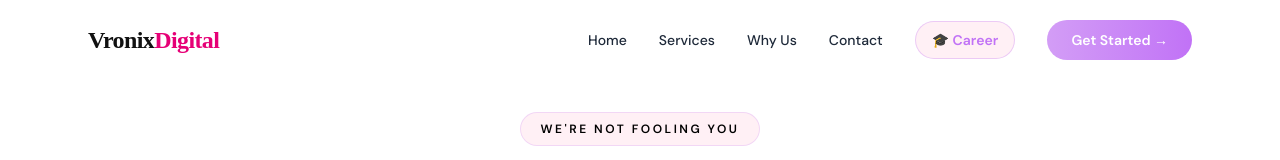
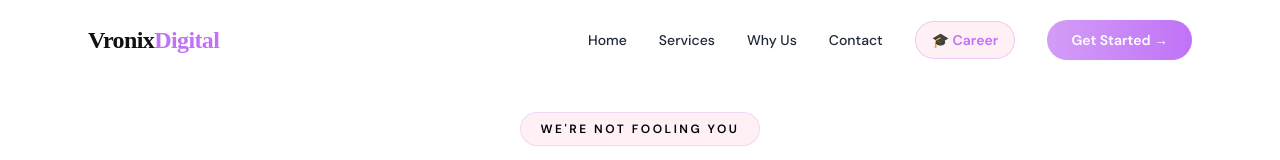
Before and after one commit to jayeshsarode25/vronix-digital, a React (Vite) app: page / in a window 1280 px wide. Shown: the top 160 px of the page. Built offline with nearby package versions, Linux system fonts and the light colour scheme.

Commit message:
style: update brand color in Navbar and Internship components

```diff
--- a/src/components/Navbar.jsx
+++ b/src/components/Navbar.jsx
@@ -27,7 +27,7 @@ export default function Navbar({ scrolled }) {
             <span className="text-white font-display font-black text-xl">V</span>
           </div> */}
           <h1 className="text-2xl font-extrabold tracking-tight font-[Montserrat]">
-            Vronix<span className="text-pink-600">Digital</span>
+            Vronix<span className="text-[#c172f6]">Digital</span>
           </h1>
         </Link>
 
--- a/src/pages/Internship.jsx
+++ b/src/pages/Internship.jsx
@@ -251,7 +251,7 @@ export default function Internship() {
         <div className="max-w-6xl mx-auto flex items-center justify-between gap-3">
           <Link to="/" className="flex items-center gap-2 shrink-0">
             <h1 className="text-lg md:text-2xl font-extrabold tracking-tight font-[Montserrat]">
-              Vronix<span className="text-pink-600">Digital</span>
+              Vronix<span className="text-[#c172f6]">Digital</span>
             </h1>
           </Link>
           <div className="flex items-center gap-2 md:gap-4">
```
